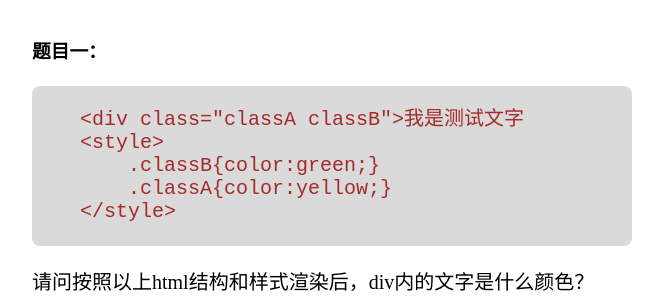
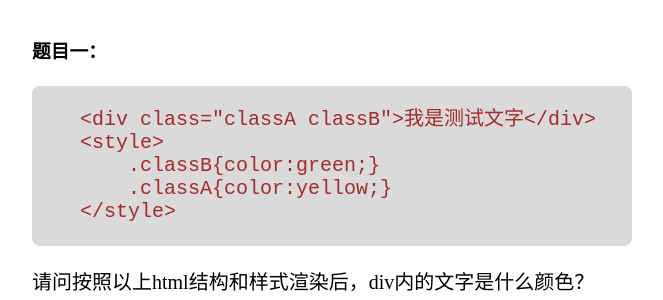
Before and after one commit to yubiaobin/yubiaobin.github.io, a Jekyll site: the page interview.html, which Jekyll copies as it is, in a window 1280 px wide. Shown: the part 124-424 px from the top of the page, without its empty margins (308-971 px from the left). Built offline with Jekyll 4.4.1, drawn with Linux system fonts in a browser that asks for light colours.

Commit message:
modified divison tag fixed

```diff
--- a/interview.html
+++ b/interview.html
@@ -28,7 +28,7 @@
 
     <h3>题目一：</h3>
     <pre>
-    &lt;div class="classA classB">我是测试文字</div>
+    &lt;div class="classA classB">我是测试文字&lt;/div>
     &lt;style>
         .classB{color:green;}
         .classA{color:yellow;}
```
